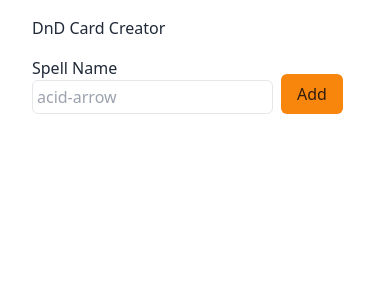
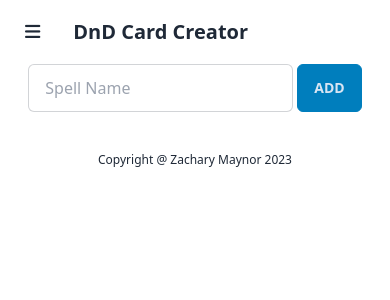
Before and after one commit to Lucycat0511/dnd_card_creator, a React (Vite) app: page / in a window 390 px wide. Shown: the top 300 px of the page. Built offline with nearby package versions, Linux system fonts and the light colour scheme.

Commit message:
added drawer, added search feature, cleaned up layout and responsiveness

```diff
--- a/index.html
+++ b/index.html
@@ -4,9 +4,13 @@
     <meta charset="UTF-8" />
     <link rel="icon" type="image/svg+xml" href="/vite.svg" />
     <meta name="viewport" content="width=device-width, initial-scale=1.0" />
+    <script
+      src="https://kit.fontawesome.com/e2667abf31.js"
+      crossorigin="anonymous"
+    ></script>
     <title>DnD Card Creator</title>
   </head>
-  <body class="px-8">
+  <body class="">
     <div id="root"></div>
     <script type="module" src="/src/main.jsx"></script>
   </body>
--- a/src/App.jsx
+++ b/src/App.jsx
@@ -1,13 +1,47 @@
 import { Outlet } from "react-router-dom";
+import SpellCardProvider from "./hooks/SpellCardProvider";
+import SubmissionForm from "./components/SubmissionForm";
 
 export default function App() {
   return (
-    <>
-      <header className=" my-4">DnD Card Creator</header>
-      <main>
-        <Outlet />
-      </main>
-      <footer></footer>
-    </>
+    <SpellCardProvider>
+      <div className="drawer lg:drawer-open">
+        <input id="drawer" type="checkbox" className="drawer-toggle"></input>
+        <div className="drawer-content">
+          {/* Page Content */}
+          <header className="gap-4 navbar">
+            <label htmlFor="drawer" className="btn btn-ghost lg:hidden">
+              <i className="fa-solid fa-bars fa-lg"></i>
+            </label>
+            <h1 className="text-xl text-center font-semibold lg:hidden">
+              DnD Card Creator
+            </h1>
+          </header>
+          <main className="px-2">
+            <Outlet />
+          </main>
+          <footer className="my-4 ">
+            <p className="text-xs text-center">
+              Copyright @ Zachary Maynor 2023
+            </p>
+          </footer>
+        </div>
+        <div className="drawer-side">
+          <label
+            htmlFor="drawer"
+            aria-label="close sidebar"
+            className="drawer-overlay"
+          ></label>
+          {/* sidebar content */}
+
+          <div className="hidden my-4 px-4 lg:flex flex-col gap-4">
+            <h1 className="text-xl font-semibold">DnD Card Creator</h1>
+            <div className="px-2">
+              <SubmissionForm />
+            </div>
+          </div>
+        </div>
+      </div>
+    </SpellCardProvider>
   );
 }
--- a/src/Home.jsx
+++ b/src/Home.jsx
@@ -1,48 +1,13 @@
-import { useEffect, useState } from "react";
-import getSpell from "./api/dataAPI";
-import SpellCard from "./components/SpellCard";
-import _ from "lodash";
+import SpellCardContainer from "./components/SpellCardContainer";
+import SubmissionForm from "./components/SubmissionForm";
 
 export default function Home() {
-  const [spellData, setSpellData] = useState([]);
-  const [submission, setSubmission] = useState("");
-  useEffect(() => {
-    if (submission != "") {
-      getSpell(submission).then((data) => {
-        setSpellData((prev) => {
-          return [...prev, data];
-        });
-        setSubmission("");
-      });
-    }
-  }, [submission]);
   return (
-    <div className="flex flex-col gap-8">
-      <form
-        className="flex gap-2"
-        onSubmit={(e) => {
-          e.preventDefault();
-          let kebab_spell = _.kebabCase(e.target.spell_name.value);
-          setSubmission(kebab_spell);
-        }}
-      >
-        <div className="flex flex-col">
-          <label htmlFor="spell_name">Spell Name</label>
-          <input
-            id="spell_name"
-            className="input-bordered border p-1 rounded-md"
-            placeholder="acid-arrow"
-          ></input>
-        </div>
-        <button className="btn-accent px-4 py-2 rounded-md h-fit self-end">
-          Add
-        </button>
-      </form>
-      <div className="grid grid-cols-3 grid-flow-row gap-4">
-        {spellData.map((spell, index) => {
-          return <SpellCard key={spell.name} data={spell} />;
-        })}
+    <div className="flex flex-col gap-4 items-center">
+      <div className="lg:hidden">
+        <SubmissionForm />
       </div>
+      <SpellCardContainer />
     </div>
   );
 }
--- a/src/components/SpellCard.jsx
+++ b/src/components/SpellCard.jsx
@@ -1,4 +1,4 @@
-export default function SpellCard({ data }) {
+export default function SpellCard({ data, handleDelete }) {
   const {
     name,
     casting_time,
@@ -18,7 +18,17 @@
     damage_at_slot_level = damage.damage_at_slot_level;
   }
   return (
-    <div className="border-2 border-black p-2 text-xs flex flex-col gap-2">
+    <div className="group border-2 border-black p-2 text-xs flex relative flex-col gap-2">
+      <button
+        onClick={() => {
+          handleDelete();
+        }}
+        className="hidden group-hover:block
+      absolute top-1 right-1
+      p-2 btn-accent rounded-full w-8"
+      >
+        <i className="fa-solid fa-xmark"></i>
+      </button>
       <div className="flex">
         <h2 className="text-xl font-bold">{name}</h2>
         <div className="ml-auto flex flex-col">
@@ -30,25 +40,25 @@
       </div>
       <div className="border-2 border-black rounded-md">
         <div className="flex px-1 py-[0.1rem] gap-2">
-          <h4>Casting Time</h4>
+          <i className="fa-regular fa-clock"></i>
           <p>{casting_time}</p>
         </div>
         <hr className="border-black" />
         <div className="flex px-1 py-[0.1rem] gap-2">
-          <h4>Range</h4>
+          <i className="fa-solid fa-share"></i>
           <p>{range}</p>
         </div>
         <hr className="border-black" />
         <div className="flex px-1 py-[0.1rem] gap-2">
-          <h4>Components</h4>
+          <i className="fa-solid fa-tag"></i>
           <p>
-            {components}{" "}
+            {components}
             <span className="text-xs">{material && `(${material})`}</span>
           </p>
         </div>
         <hr className="border-black" />
         <div className="flex px-1 py-[0.1rem] gap-2">
-          <h4>Duration</h4>
+          <i className="fa-solid fa-hourglass-half"></i>
           <p>{duration}</p>
         </div>
       </div>
--- /dev/null
+++ b/src/components/SpellCardContainer.jsx
@@ -0,0 +1,22 @@
+import { useContext } from "react";
+import { SpellCardContext } from "../hooks/SpellCardProvider";
+import SpellCard from "./SpellCard";
+
+export default function SpellCardContainer() {
+  const { spellData, handleDelete } = useContext(SpellCardContext);
+  return (
+    <div className="grid grid-cols-1 md:grid-cols-2 lg:grid-cols-3 grid-flow-row gap-4">
+      {spellData.map((spell, index) => {
+        return (
+          <SpellCard
+            key={index}
+            data={spell}
+            handleDelete={() => {
+              handleDelete(index);
+            }}
+          />
+        );
+      })}
+    </div>
+  );
+}
--- /dev/null
+++ b/src/components/SubmissionForm.jsx
@@ -0,0 +1,48 @@
+import _ from "lodash";
+import { useContext, useState } from "react";
+import { SpellCardContext } from "../hooks/SpellCardProvider";
+
+export default function SubmissionForm() {
+  const spellList = ["burning hands", "acid arrow", "ac", "bu", "bur"];
+  const { setSubmission } = useContext(SpellCardContext);
+  const [query, setQuery] = useState({ name: "", list: [] });
+  function handleChange(e) {
+    const value = e.target.value;
+    const results = spellList.filter((spell) => {
+      if (value === "") return "";
+      return spell.toLowerCase().includes(value.toLowerCase());
+    });
+    setQuery({ query: value, list: results });
+  }
+
+  return (
+    <form
+      className="flex flex-col gap-2"
+      onSubmit={(e) => {
+        e.preventDefault();
+        let kebab_spell = _.kebabCase(e.target.spell_name.value);
+        setSubmission(kebab_spell);
+      }}
+    >
+      <div className="flex gap-1">
+        <input
+          type="search"
+          id="spell_name"
+          className="input input-bordered border rounded-md"
+          placeholder="Spell Name"
+          value={query.name}
+          onChange={handleChange}
+        ></input>
+
+        <button className="btn btn-secondary px-4 py-2 rounded-md h-fit self-end">
+          Add
+        </button>
+      </div>
+      <div>
+        {query.list.map((item, index) => {
+          return <li key={index}>{item}</li>;
+        })}
+      </div>
+    </form>
+  );
+}
--- /dev/null
+++ b/src/hooks/SpellCardProvider.jsx
@@ -0,0 +1,38 @@
+import { useEffect, useState, createContext } from "react";
+import getSpell from "../api/dataAPI";
+
+export const SpellCardContext = createContext("");
+
+export default function SpellCardProvider({ children }) {
+  const [spellData, setSpellData] = useState([]);
+  const [submission, setSubmission] = useState("");
+  useEffect(() => {
+    if (submission != "") {
+      getSpell(submission).then((data) => {
+        setSpellData((prev) => {
+          return [...prev, data];
+        });
+        setSubmission("");
+      });
+    }
+  }, [submission]);
+
+  function handleDelete(target) {
+    let filteredSpellList = spellData.filter((spell, index) => {
+      if (index !== target) {
+        return spell;
+      }
+    });
+    setSpellData(filteredSpellList);
+  }
+
+  return (
+    <div>
+      <SpellCardContext.Provider
+        value={{ spellData, setSpellData, setSubmission, handleDelete }}
+      >
+        {children}
+      </SpellCardContext.Provider>
+    </div>
+  );
+}
```
Also changed, not shown: 1 other file (tests, documents, lock files or other folders).
